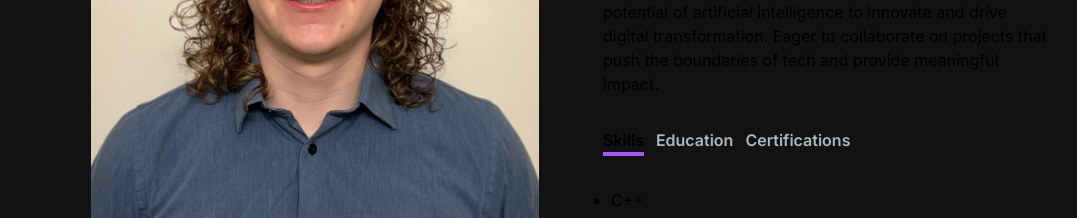
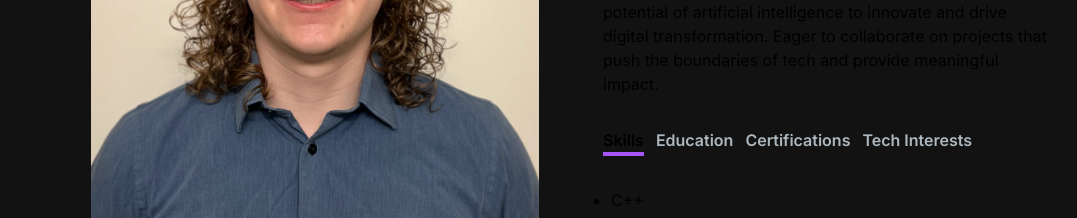
Before and after one commit to IcebergLettuc3/lettucehubnext, a Next.js app: page / in a window 1280 px wide. Shown: the part 980-1198 px from the top of the page, without its empty margins (69-1146 px from the left). Built offline with nearby package versions, Linux system fonts and the light colour scheme.

Commit message:
adding tech interests section

```diff
--- a/src/app/components/AboutSection.jsx
+++ b/src/app/components/AboutSection.jsx
@@ -42,6 +42,15 @@ const TAB_DATA = [
       </ul>
     )
   },
+  {
+    title: "Tech Interests",
+    id: "techinterests",
+    content: (
+      <ul className='list-disc pl-2'>
+        <li>Machine learning</li>
+      </ul>
+    )
+  }
 ]
 
 function AboutSection(id) {
@@ -71,21 +80,30 @@ function AboutSection(id) {
                   and drive digital transformation. Eager to collaborate on projects that push the boundaries
                   of tech and provide meaningful impact.
                 </p>
-                <div className='flex justify-start flex-row mt-8'>
+                <div className='flex flex-row justify-start mt-8'>
                   <TabButton
                     selectTab={() => handleTabChange("skills")}
                     active={tab === "skills"}>
-                    Skills
+                      {" "}
+                      Skills{" "}
                   </TabButton>
                   <TabButton
                     selectTab={() => handleTabChange("education")}
                     active={tab === "education"}>
-                    Education
+                      {" "}
+                      Education{" "}
                   </TabButton>
                   <TabButton
                     selectTab={() => handleTabChange("certifications")}
                     active={tab === "certifications"}>
-                    Certifications
+                      {" "}
+                      Certifications{" "}
+                  </TabButton>
+                  <TabButton
+                    selectTab={() => handleTabChange("techinterests")}
+                    active={tab === "techinterests"}>
+                      {" "}
+                      Tech Interests{" "}
                   </TabButton>
                 </div>
                 <div className='mt-8'>{TAB_DATA.find((t) => t.id === tab).content}</div>
```
